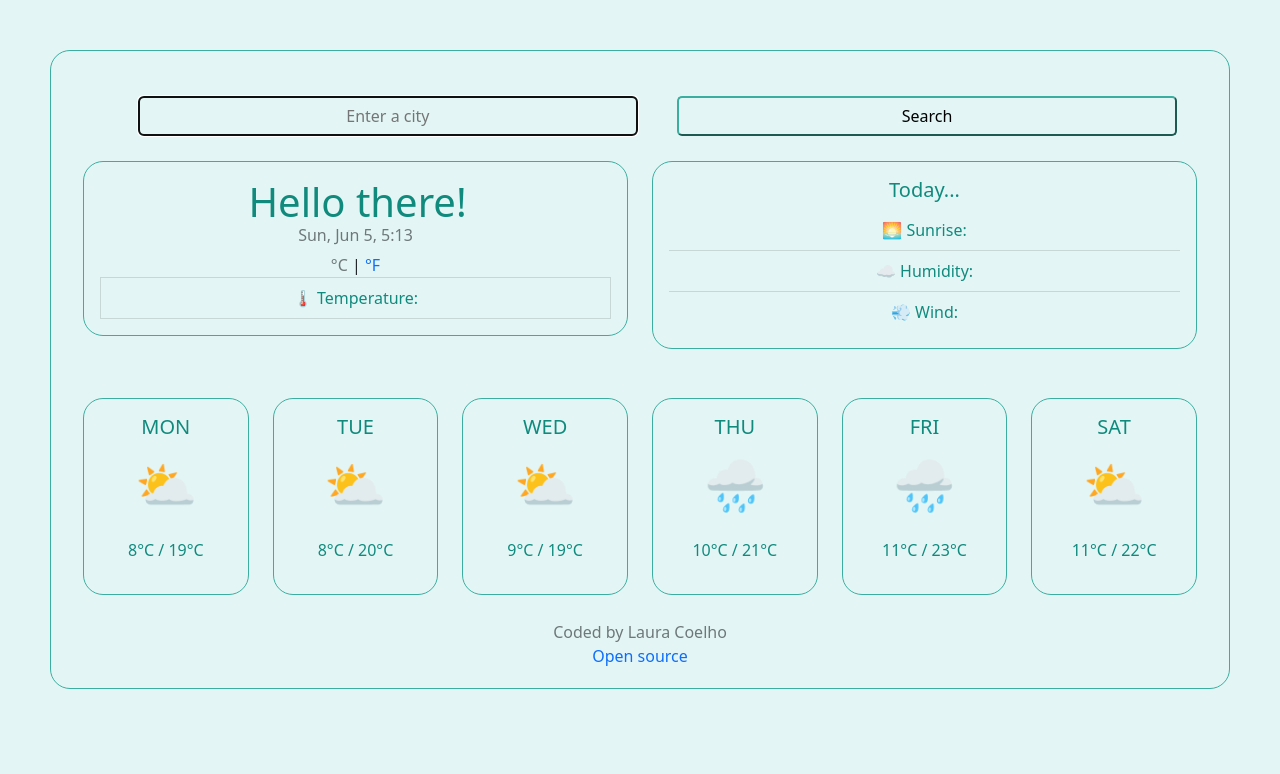
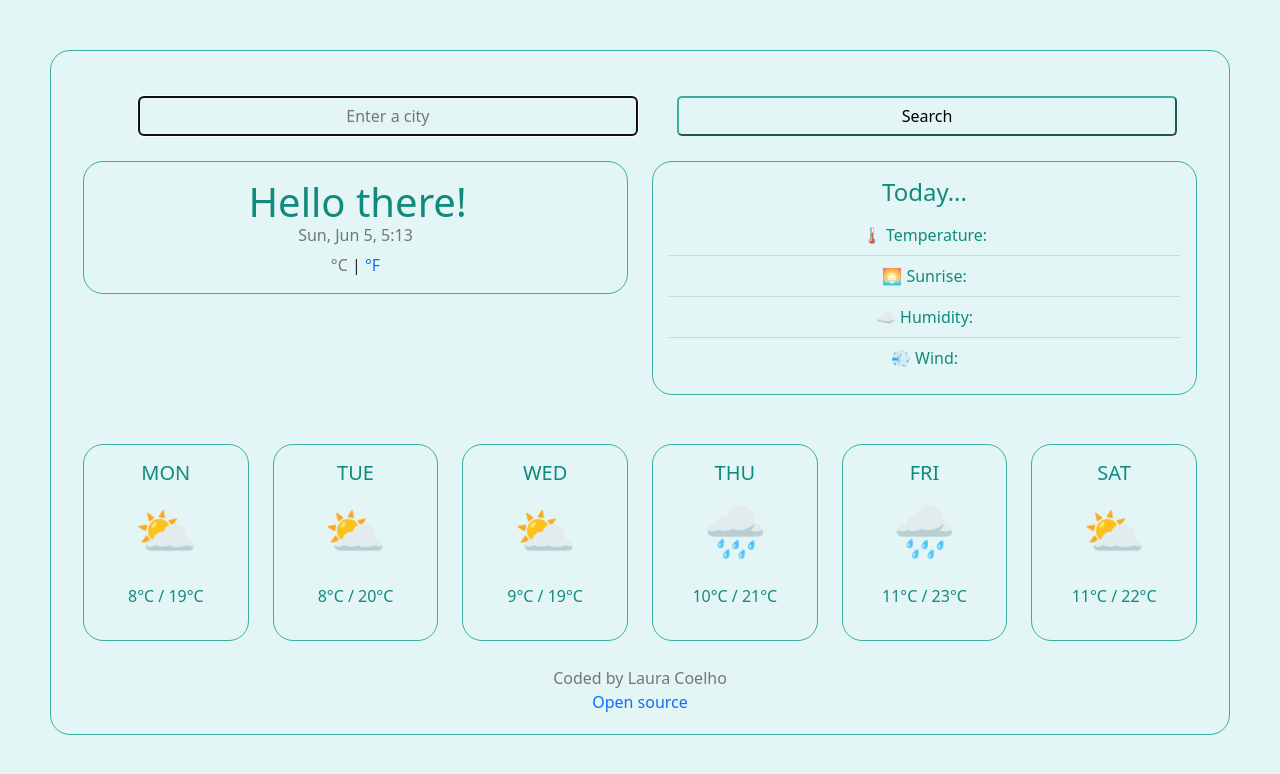
Before and after one commit to LauraMCoelho/Weather-App, a plain HTML site: page index.html in a window 1280 px wide. Drawn offline with nearby package versions, Linux system fonts and the light colour scheme.

Commit message:
Changed Elements places

```diff
--- a/index.html
+++ b/index.html
@@ -43,15 +43,15 @@
               <h5 class="des" id="desc"></h5>
               <a href="#" id="celsius" class="active">°C</a> |
               <a href="#" id="fahrenheit">°F</a>
-              <li class="list-group-item" id="maxmin">🌡 Temperature: </li>
             </div>
           </div>
         </div>
         <div class="col-sm-6 mb-4" >
           <div class="card">
             <div class="card-body">
-              <h5 class="card-title">Today...</h5>
+              <h4 class="card-title">Today...</h4>
               <ul class="list-group list-group-flush">
+               <li class="list-group-item" id="maxmin">🌡 Temperature: </li>
                <li class="list-group-item" id="sunrise">🌅 Sunrise: </li>
                <li class="list-group-item" id="hum">☁   Humidity: </li>
                <li class="list-group-item" id="speed">💨  Wind: </li>
```
